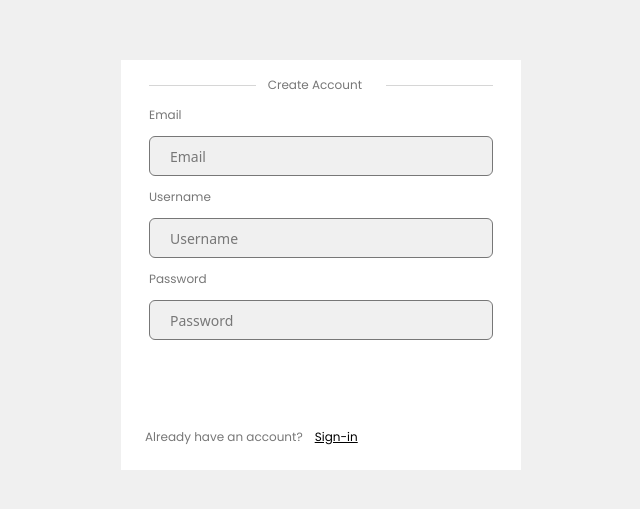
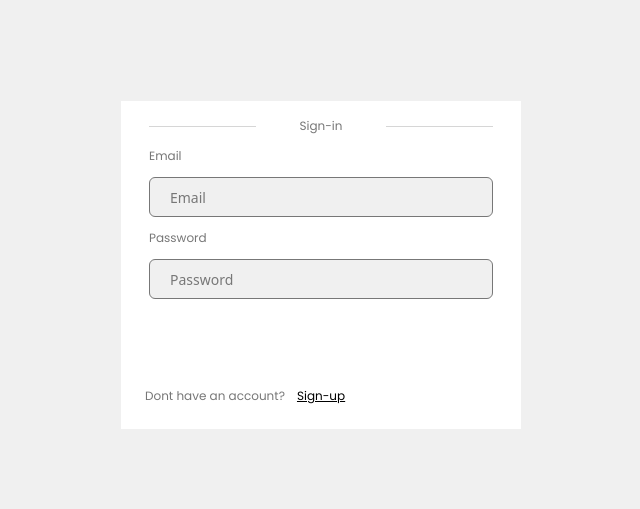
Before and after one commit to veloz-org/veloz-zeus, a Next.js app: page /auth in a window 1280 px wide. Shown: the part 135-644 px from the top of the page, without its empty margins (319-959 px from the left). Built offline with nearby package versions, Linux system fonts and the light colour scheme; no server answers.

Commit message:
added major changes

```diff
--- a/src/components/auth/nextAuth/CredentialsAuth.tsx
+++ b/src/components/auth/nextAuth/CredentialsAuth.tsx
@@ -11,7 +11,7 @@ import toast from "react-hot-toast";
 
 function CredentialsAuth() {
   const [activeTab, setActiveTab] = React.useState<"signin" | "signup">(
-    "signup"
+    "signin"
   );
 
   return (
@@ -214,7 +214,7 @@ function SignupComp() {
           />
           <Button
             intent={"dark"}
-            className="w-full "
+            className="w-full"
             isLoading={registerMut.isPending}
             onClick={handleSubmit as any}
           >
```
